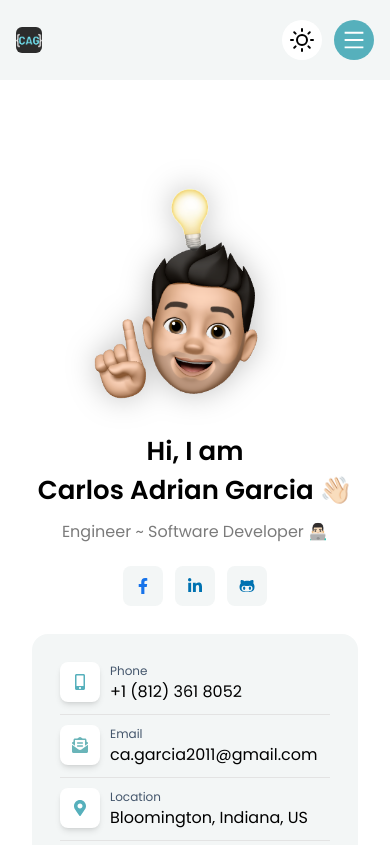
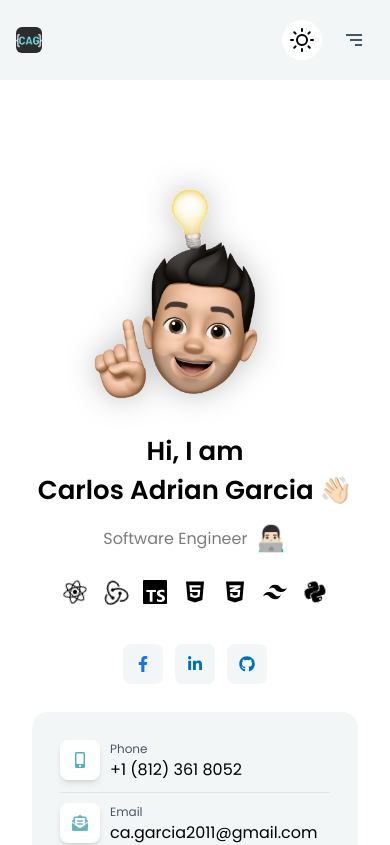
Before and after one commit to cagarcia2011/carlosadriangarcia, a React (Vite) app: page / in a window 390 px wide. Shown: the top 845 px of the page. Built offline with nearby package versions, Linux system fonts and the light colour scheme.

Commit message:
Add tech stack icons

```diff
--- a/src/components/Greeting.tsx
+++ b/src/components/Greeting.tsx
@@ -6,8 +6,8 @@ export function Greeting() {
             <h1 className="mt-6 mb-1 text-5xl font-semibold  dark:text-white">
                 Hi, I am <br />Carlos Adrian Garcia 👋🏻
             </h1>
-            <h3 className="mb-4 text-[#7B7B7B] inline-block dark:bg-[#1D1D1D] px-5 py-1.5 rounded-lg dark:text-[#A6A6A6]  ">
-                Engineer ~ Software Developer 👨🏻‍💻
+            <h3 className="mb-4 text-[#7B7B7B] flex flex-row items-center justify-center gap-2 dark:bg-[#1D1D1D] px-5 py-1.5 rounded-lg dark:text-[#A6A6A6]">
+                Software Engineer <span className="text-4xl">👨🏻‍💻</span>
             </h3>
         </>
     )
--- a/src/components/PersonalInformation.tsx
+++ b/src/components/PersonalInformation.tsx
@@ -6,9 +6,11 @@ export function PersonalInformation() {
     return (
         <div className="p-7 rounded-2xl mt-7  bg-[#F3F6F6] dark:bg-[#1D1D1D]">
             <div className="flex border-b border-[#E3E3E3] dark:border-[#3D3A3A] pb-2.5">
+                <a href="tel:+18123618052" className="cursor-pointer">
                     <span className="flex-shrink-0 socialbtn bg-white dark:bg-black text-accent-color shadow-md">
                         <FaMobileAlt />
                     </span>
+                </a>
                 <div className="text-left ml-2.5">
                     <p className="text-xs text-[#44566C] dark:text-[#A6A6A6]">
                         Phone
@@ -26,9 +28,11 @@ export function PersonalInformation() {
             </div>
 
             <div className="flex  border-b border-[#E3E3E3] dark:border-[#3D3A3A] py-2.5">
+                <a href="mailto:ca.garcia2011@gmail.com" className="cursor-pointer">
                     <span className="flex-shrink-0 socialbtn bg-white dark:bg-black text-[#6AB5B9] shadow-md">
                         <FaEnvelopeOpenText />
                     </span>
+                </a>
                 <div className="text-left ml-2.5">
                     <p className="text-xs text-[#44566C] dark:text-[#A6A6A6]">
                         Email
--- a/src/components/SocialLinks.tsx
+++ b/src/components/SocialLinks.tsx
@@ -1,4 +1,4 @@
-import { FaFacebookF, FaGithubAlt, FaLinkedinIn } from "react-icons/fa";
+import { FaFacebookF, FaGithub, FaLinkedinIn } from "react-icons/fa";
 
 
 export function SocialLinks() {
@@ -31,7 +31,7 @@ export function SocialLinks() {
               rel="noopener noreferrer"
             >
               <span className="socialbtn text-[#0072b1] ">
-                <FaGithubAlt />
+                <FaGithub />
               </span>
             </a>
           </div>
--- /dev/null
+++ b/src/components/TechIcon.tsx
@@ -0,0 +1,20 @@
+import { IconType } from "react-icons"
+
+type TechIconProps = {
+    IconElement: IconType,
+    tooltip: string,
+    animation?: string | null,
+    color?: string | null
+}
+
+export function TechIcon({ IconElement, tooltip, animation, color } : TechIconProps) {
+
+    return (
+        <div className="relative group cursor-help">
+            <span className={`relative text-[${color !== null ? color : "#56b0bc"}] text-[1.5rem]`}>
+                <IconElement className={`${animation && animation}`}/>
+            </span>
+            <span className="absolute opacity-0 group-hover:opacity-60 bg-slate-500 text-white text-[0.75rem] left-1/2 -translate-x-1/2 group-hover:translate-y-1 p-1 w-[6rem] rounded-full transition-all duration-300 ease-in-out">{tooltip}</span>
+        </div>
+    )
+}
--- /dev/null
+++ b/src/components/TechStack.tsx
@@ -0,0 +1,88 @@
+import { useState } from "react"
+import { FaReact, FaHtml5, FaCss3Alt, FaPython } from "react-icons/fa"
+import { SiTypescript, SiTailwindcss, SiRedux, SiDotnet } from 'react-icons/si'
+import { TechIcon } from "./TechIcon"
+import { IconType } from "react-icons"
+
+type TechStackElement = {
+    id: number,
+    icon: IconType,
+    tooltip: string,
+    animation: string | null,
+    color: string | null
+}
+
+export function TechStack() {
+
+    const [techStackArray, setTechStackArray] = useState<Array<TechStackElement>>(() => {
+        return [
+            {
+                id: 1,
+                icon: FaReact,
+                tooltip: "React",
+                animation: "animate-spin-slow",
+                color: "#5ed3f2"
+            },
+            {
+                id: 2,
+                icon: SiRedux,
+                tooltip: "Redux",
+                animation: "animate-spin-slow",
+                color: "#7347b6"
+            },
+            {
+                id: 3,
+                icon: SiTypescript,
+                tooltip: "TypeScript",
+                animation: null,
+                color: "#3074bf"
+            },
+            {
+                id: 4,
+                icon: FaHtml5,
+                tooltip: "HTML",
+                animation: null,
+                color: "#dd4b25"
+            },
+            {
+                id: 5,
+                icon: FaCss3Alt,
+                tooltip: "CSS",
+                animation: null,
+                color: "#254bdd"
+            },
+            {
+                id: 6,
+                icon: SiTailwindcss,
+                tooltip: "Tailwind CSS",
+                animation: null,
+                color: "#37bcf7"
+            },
+            {
+                id: 7,
+                icon: FaPython,
+                tooltip: "Python",
+                animation: "animate-spin-slow",
+                color: "#3573a5"
+            },
+            // {
+            //     id: 8,
+            //     icon: SiDotnet,
+            //     tooltip: ".NET",
+            //     animation: null,
+            //     color: "#934b8e"
+            // },
+        ]
+    })
+
+    return (
+        <div className="flex justify-center space-x-4">
+            {
+                techStackArray.map(tech => (
+                    <TechIcon key={tech.id} IconElement={tech.icon} tooltip={tech.tooltip} animation={tech.animation} color={tech.color} />
+                ))
+
+            }
+        </div>
+    )
+}
--- a/src/components/index.tsx
+++ b/src/components/index.tsx
@@ -9,3 +9,4 @@ export { MobileNav } from './MobileNav'
 export { SocialLinks } from './SocialLinks'
 export { Greeting } from './Greeting'
 export { Avatar } from './Avatar'
+export { TechStack } from './TechStack'
--- a/src/pages/home/HomeCard.tsx
+++ b/src/pages/home/HomeCard.tsx
@@ -9,7 +9,7 @@ import {
   FaGithubAlt,
 } from "react-icons/fa";
 
-import { SocialLinks, PersonalInformation, Greeting, Avatar } from "../../components"
+import { SocialLinks, PersonalInformation, Greeting, Avatar, TechStack } from "../../components"
 import { DownloadButton } from "../../components/buttons";
 import Resume from '../../assets/resume/Carlos-Garcia-Resume-03-23.pdf'
 
@@ -22,7 +22,10 @@ export const HomeCard = () => {
         <div className="pt-[100px] pb-8">
           <Greeting />
 
-          <SocialLinks />
+          <div className="flex flex-col gap-10 mt-4">
+            <TechStack />
+            <SocialLinks />
+          </div>
 
           {/* personal information */}
           <PersonalInformation />
--- a/src/pages/home/index.tsx
+++ b/src/pages/home/index.tsx
@@ -1,12 +1,13 @@
 import { useState } from 'react'
 
-import { Link, Outlet, useLocation } from 'react-router-dom';
+import { Link, Outlet, useLocation } from 'react-router-dom'
 
-import { AiOutlineClose, AiOutlineMenu } from "react-icons/ai";
-import { FiMoon, FiSun } from "react-icons/fi";
+import { BiMenuAltRight } from 'react-icons/bi'
+import { RiCloseFill } from 'react-icons/ri'
+import { FiMoon, FiSun } from "react-icons/fi"
 
 import { HomeCard } from './HomeCard';
-import { PageTitle, DesktopNav, NavLink } from '../../components';
+import { PageTitle, DesktopNav, NavLink } from '../../components'
 
 import { useData } from '../../hooks'
 import logo from '../../assets/logo/logo.png'
@@ -55,16 +56,16 @@ export const Home = () => {
               {!menuOpen ? (
                 <span
                   onClick={() => setMenuOpen(!menuOpen)}
-                  className="lg:hidden bg-accent-color w-[40px] h-[40px] rounded-full flex justify-center items-center text-white dark:text-white text-3xl ml-3 cursor-pointer transition-all duration-300 ease-in-out "
+                  className="lg:hidden bg-primary-bg-light w-[40px] h-[40px] rounded-full flex justify-center items-center text-gray-lite dark:text-white dark:bg-primary-bg-dark text-3xl ml-3 cursor-pointer transition-all duration-300 ease-in-out "
                 >
-                  <AiOutlineMenu />
+                  <BiMenuAltRight className='rounded-full' />
                 </span>
               ) : (
                 <span
                   onClick={() => setMenuOpen(!menuOpen)}
-                  className="lg:opacity-0 lg:invisible visible opacity-100  bg-accent-color w-[40px] h-[40px] rounded-full flex justify-center items-center text-white text-3xl ml-3 cursor-pointer transition-all duration-300 ease-in-out "
+                  className="lg:opacity-0 lg:invisible visible opacity-100  bg-primary-bg-light w-[40px] h-[40px] rounded-full flex justify-center items-center text-gray-lite dark:text-white dark:bg-primary-bg-dark text-3xl ml-3 cursor-pointer transition-all duration-300 ease-in-out "
                 >
-                  <AiOutlineClose />
+                  <RiCloseFill className='rounded-full' />
                 </span>
               )}
             </div>
@@ -80,10 +81,8 @@ export const Home = () => {
                   key={item.id}
                   activeClassName="text-accent-color hover:text-variant-bg"
                   inactiveClassName="dark:text-white text-gray-lite dark:hover:text-accent-color hover:text-accent-color  "
-                  className={`${
-                    menuOpen ? "animate-textFadeIn pl-4" : "animate-textFadeOut mx-2.5 rounded-md"
-                  } cursor-pointer  transition-all duration-100 ease-in-out  font-poppins font-medium   flex text-xtiny py-2.5 md:px-4 xl:px-5 items-center  ${
-                    a.pathname === "/" && item.id === "01"
+                  className={`${menuOpen ? "animate-textFadeIn pl-4" : "animate-textFadeOut mx-2.5 rounded-md"
+                    } cursor-pointer  transition-all duration-100 ease-in-out  font-poppins font-medium   flex text-xtiny py-2.5 md:px-4 xl:px-5 items-center  ${a.pathname === "/" && item.id === "01"
                       ? " dark:text-accent-color text-accent-color   "
                       : ""
                     }`}
@@ -102,7 +101,7 @@ export const Home = () => {
                 onClick={() => handle("dark")}
                 className="bg-white text-black hover:text-white w-[40px] hidden  h-[40px] rounded-full lg:flex justify-center items-center  hover:bg-accent-color transition-all duration-300 ease-in-out cursor-pointer "
               >
-                <FiMoon className=" text-3xl " />
+                <FiMoon className="text-3xl" />
               </span>
             ) : (
               <span
--- a/src/pages/projects/index.tsx
+++ b/src/pages/projects/index.tsx
@@ -18,7 +18,7 @@ export function Projects() {
                     <Avatar absolute={false} width="260px" />
                 </div>
             </div>
-            <div data-aos="fade-up" className='flex flex-row justify-center items-center gap-4 py-[10rem] h-[100svh]'>
+            <div data-aos="fade-up" className='flex flex-row justify-center items-center gap-4 py-[10rem] h-[100svh] lg:h-auto'>
                 <span className="text-gray-lite  dark:text-color-910 leading-7 text-6xl">
                     <SiConstruct3 className='animate-spin' />
                 </span>
--- a/tailwind.config.cjs
+++ b/tailwind.config.cjs
@@ -88,7 +88,10 @@ module.exports = {
       },
       animation: {
         textFadeIn: 'textFadeIn 400ms ease-in',
-        textFadeOut: 'textFadeOut 400ms ease-in'
+        textFadeOut: 'textFadeOut 400ms ease-in',
+        wiggle: 'wiggle 1s ease infinite',
+        'spin-slow': 'spin 6s linear infinite',
+        'ping-slow': 'ping 6s linear infinite',
       },
       keyframes: {
         textFadeIn: {
@@ -100,6 +103,10 @@ module.exports = {
           '0%': { opacity: '100%' },
           '20%': { opacity: '0%' },
           '100%': { opacity: '0%' }
+        },
+        wiggle: {
+          '0%, 100%': { transform: 'rotate(-1deg)' },
+          '50%': { transform: 'rotate(1deg)' },
         }
       }
     },
```
Lines whose indentation alone changed are shown as unchanged.
